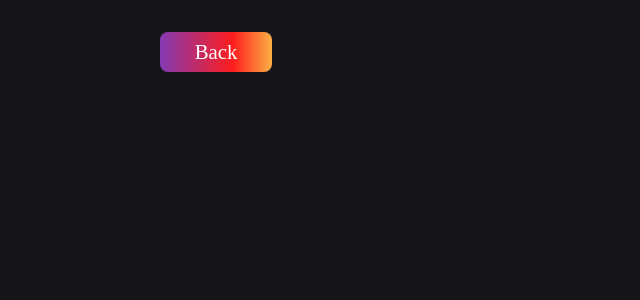
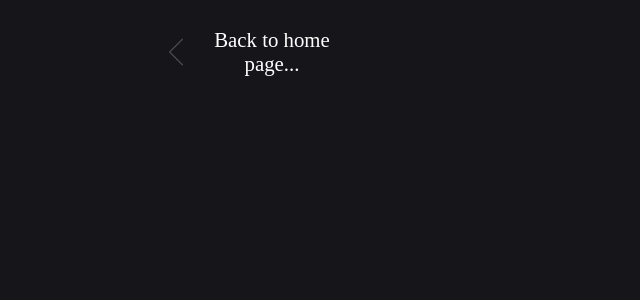
Before and after one commit to diogenesOliver/GitMeet-Repositores, a React (Create React App) app in the folder gitmeet-repo/: page /repositories in a window 1280 px wide. Shown: the top 300 px of the page, without its empty margins (0-640 px from the left). Built offline with nearby package versions, Linux system fonts and the light colour scheme; a web font is replaced by a local one.

Commit message:
feat: Styling bton back to home page

```diff
--- a/gitmeet-repo/src/components/ButtonToBack.tsx
+++ b/gitmeet-repo/src/components/ButtonToBack.tsx
@@ -1,4 +1,7 @@
-import { useNavigate } from 'react-router-dom'
+import '../style/ButtonBackToHomePage.css';
+
+import { useNavigate } from 'react-router-dom';
+import img from '../assets/icons8-back-50.png';
 
 export function ButtonToBackFromHomePageComponent() {
     const navigate = useNavigate()
@@ -7,11 +10,14 @@ export function ButtonToBackFromHomePageComponent() {
     }
 
     return (
-        <button
+        <>
+            <button
             onClick={goToHomePage}
-            className='button-back'
-        >
-            Back
-        </button>
+                className='button-back'
+                >
+                <img src={img} alt="Icon back to home page" />
+                <p>Back to home page...</p>
+            </button>
+        </>
     )
 }
--- /dev/null
+++ b/gitmeet-repo/src/style/ButtonBackToHomePage.css
@@ -0,0 +1,16 @@
+.button-back{
+    display: flex;
+    flex-direction: row;
+    justify-content: space-around;
+
+    align-items: center;
+
+    background: transparent;
+    margin-top: 2rem;
+
+    width: 12rem;
+}
+
+.button-back img{
+    height: 2rem;
+}
--- a/gitmeet-repo/src/style/ComponentButton.css
+++ b/gitmeet-repo/src/style/ComponentButton.css
@@ -18,7 +18,3 @@ button{
 button:hover{
     border-radius: .7rem;
 }
-
-.button-back{
-    margin-top: 2rem;
-}
```
Also changed, not shown: gitmeet-repo/src/assets/icons8-back-50.png (added).
